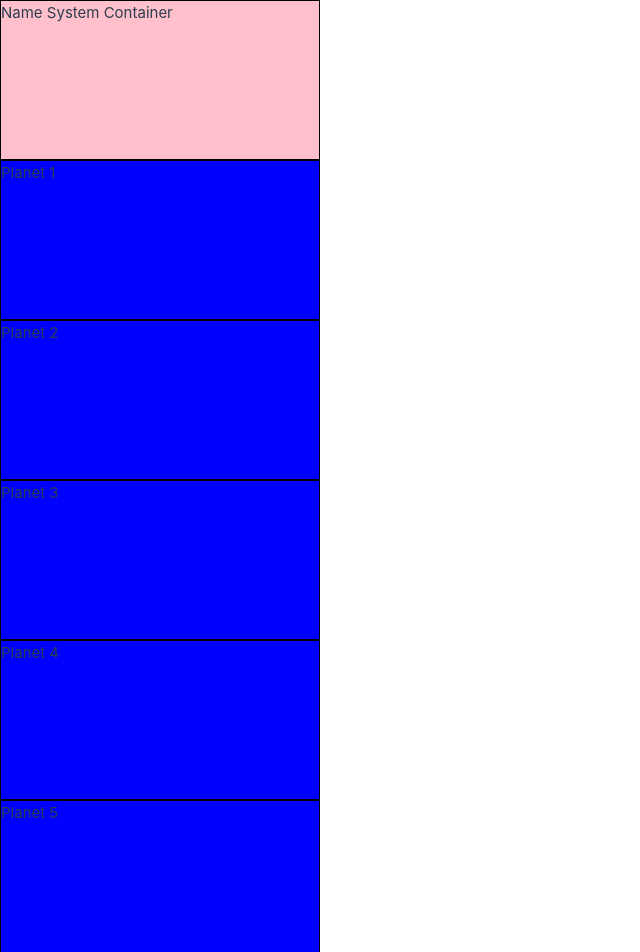
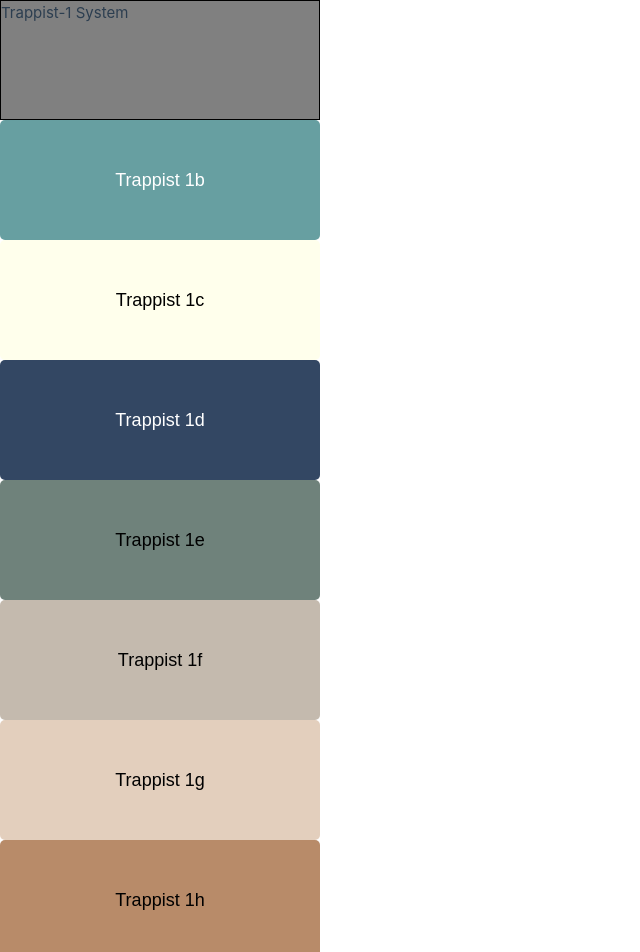
Before and after one commit to bimnett/explore-trappist-1, a Vue app in the folder vue-project/: page /painting in a window 1280 px wide. Shown: the top 952 px of the page, without its empty margins (0-640 px from the left). Built offline with nearby package versions, Linux system fonts and the light colour scheme.

Commit message:
Modify looks of the painting page

```diff
--- a/vue-project/src/App.vue
+++ b/vue-project/src/App.vue
@@ -3,11 +3,21 @@ import { RouterLink, RouterView } from 'vue-router'
 </script>
 
 <template>
-  <div>
+  <div id="app">
+    <paintingPage />
   </div>
+</template>
 
-  <RouterView />
-</template>
+<script>
+import paintingPage from '/Users/laura/explore-trappist-1/vue-project/src/views/paintingPage.vue';
+
+export default {
+  components: {
+    paintingPage,
+  },
+};
+</script>
+
 
 <style scoped>
 
--- a/vue-project/src/views/paintingPage.vue
+++ b/vue-project/src/views/paintingPage.vue
@@ -1,13 +1,17 @@
 <template>
     <div class="left-container">
       <div class="nameOfSystem-container">
-        Name System Container
+        Trappist-1 System
       </div>
       <div class="planets-container">
-        <div class="nameOfPlanet-container" v-for="i in 7" :key="i">
-          Planet {{ i }}
-        </div>
-      </div>
+    <button id="first-planet" @click="first_planet">Trappist 1b</button>
+    <button id="second-planet" @click="second_planet">Trappist 1c</button>
+    <button id="third-planet" @click="third_planet">Trappist 1d</button>
+    <button id="fourth-planet" @click="fourth_planet">Trappist 1e</button>
+    <button id="fifth-planet" @click="fifth_planet">Trappist 1f</button>
+    <button id="sixth-planet" @click="sixth_planet">Trappist 1g</button>
+    <button id="seventh-planet" @click="seventh_planet">Trappist 1h</button>
+    </div>
     </div>
   </template>
 
@@ -22,23 +26,98 @@
 
   .nameOfSystem-container {
     width: 100%;
-    height: 20vh;
-    background-color: pink;
+    height: 15vh;
+    background-color: grey;
     border: 1px solid #000;
     box-sizing: border-box;
   }
+  #first-planet {
+  width: 100%;  /* Set the width of the button */
+  height: 15vh;  /* Set the height of the button */
+  font-size: 18px;  /* Increase the font size */
+  padding: 10px 20px;  /* Add padding to make the button larger */
+  background-color: #679fa1;  /* Add a background color */
+  color: white;  /* Change text color */
+  border: none;  /* Remove borders */
+  border-radius: 5px;  /* Add rounded corners */
+  cursor: pointer;  /* Change cursor on hover */
+}
+
+  #second-planet {
+  width: 100%;  /* Set the width of the button */
+  height: 15vh;  /* Set the height of the button */
+  font-size: 18px;  /* Increase the font size */
+  padding: 10px 20px;  /* Add padding to make the button larger */
+  background-color: #ffffec;  /* Add a background color */
+  color: black;  /* Change text color */
+  border: none;  /* Remove borders */
+  border-radius: 5px;  /* Add rounded corners */
+  cursor: pointer;  /* Change cursor on hover */
+}
+
+ #third-planet {
+  width: 100%;  /* Set the width of the button */
+  height: 15vh;  /* Set the height of the button */
+  font-size: 18px;  /* Increase the font size */
+  padding: 10px 20px;  /* Add padding to make the button larger */
+  background-color: #334763;  /* Add a background color */
+  color: white;  /* Change text color */
+  border: none;  /* Remove borders */
+  border-radius: 5px;  /* Add rounded corners */
+  cursor: pointer;  /* Change cursor on hover */
+}
+
+#fourth-planet {
+  width: 100%;  /* Set the width of the button */
+  height: 15vh;  /* Set the height of the button */
+  font-size: 18px;  /* Increase the font size */
+  padding: 10px 20px;  /* Add padding to make the button larger */
+  background-color: #6f827b;  /* Add a background color */
+  color: black;  /* Change text color */
+  border: none;  /* Remove borders */
+  border-radius: 5px;  /* Add rounded corners */
+  cursor: pointer;  /* Change cursor on hover */
+}
+
+#fifth-planet {
+  width: 100%;  /* Set the width of the button */
+  height: 15vh;  /* Set the height of the button */
+  font-size: 18px;  /* Increase the font size */
+  padding: 10px 20px;  /* Add padding to make the button larger */
+  background-color:#c4baae ;  /* Add a background color */
+  color: black;  /* Change text color */
+  border: none;  /* Remove borders */
+  border-radius: 5px;  /* Add rounded corners */
+  cursor: pointer;  /* Change cursor on hover */
+}
+
+#sixth-planet {
+  width: 100%;  /* Set the width of the button */
+  height: 15vh;  /* Set the height of the button */
+  font-size: 18px;  /* Increase the font size */
+  padding: 10px 20px;  /* Add padding to make the button larger */
+  background-color:#e3cfbd;  /* Add a background color */
+  color: black;  /* Change text color */
+  border: none;  /* Remove borders */
+  border-radius: 5px;  /* Add rounded corners */
+  cursor: pointer;  /* Change cursor on hover */
+}
+
+#seventh-planet {
+  width: 100%;  /* Set the width of the button */
+  height: 15vh;  /* Set the height of the button */
+  font-size: 18px;  /* Increase the font size */
+  padding: 10px 20px;  /* Add padding to make the button larger */
+  background-color:#b88b69;  /* Add a background color */
+  color: black;  /* Change text color */
+  border: none;  /* Remove borders */
+  border-radius: 5px;  /* Add rounded corners */
+  cursor: pointer;  /* Change cursor on hover */
+}
 
   .planets-container {
     display: flex;
     flex-direction: column;
   }
 
-  .nameOfPlanet-container {
-    width: 100%;
-    height: 20vh;
-    background-color: blue;
-    border: 1px solid #000;
-    box-sizing: border-box;
-    margin: 0;
-  }
   </style>
```
